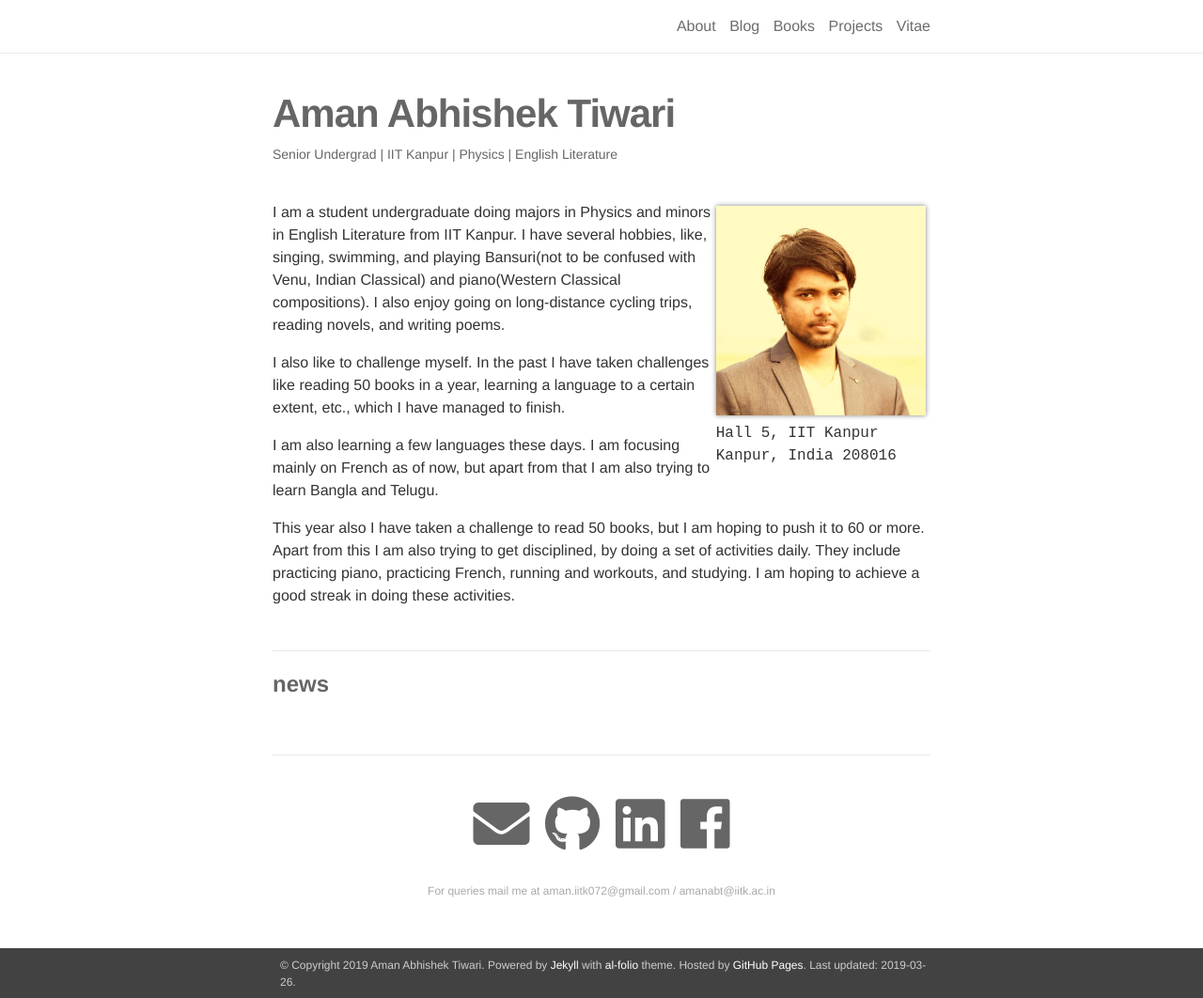
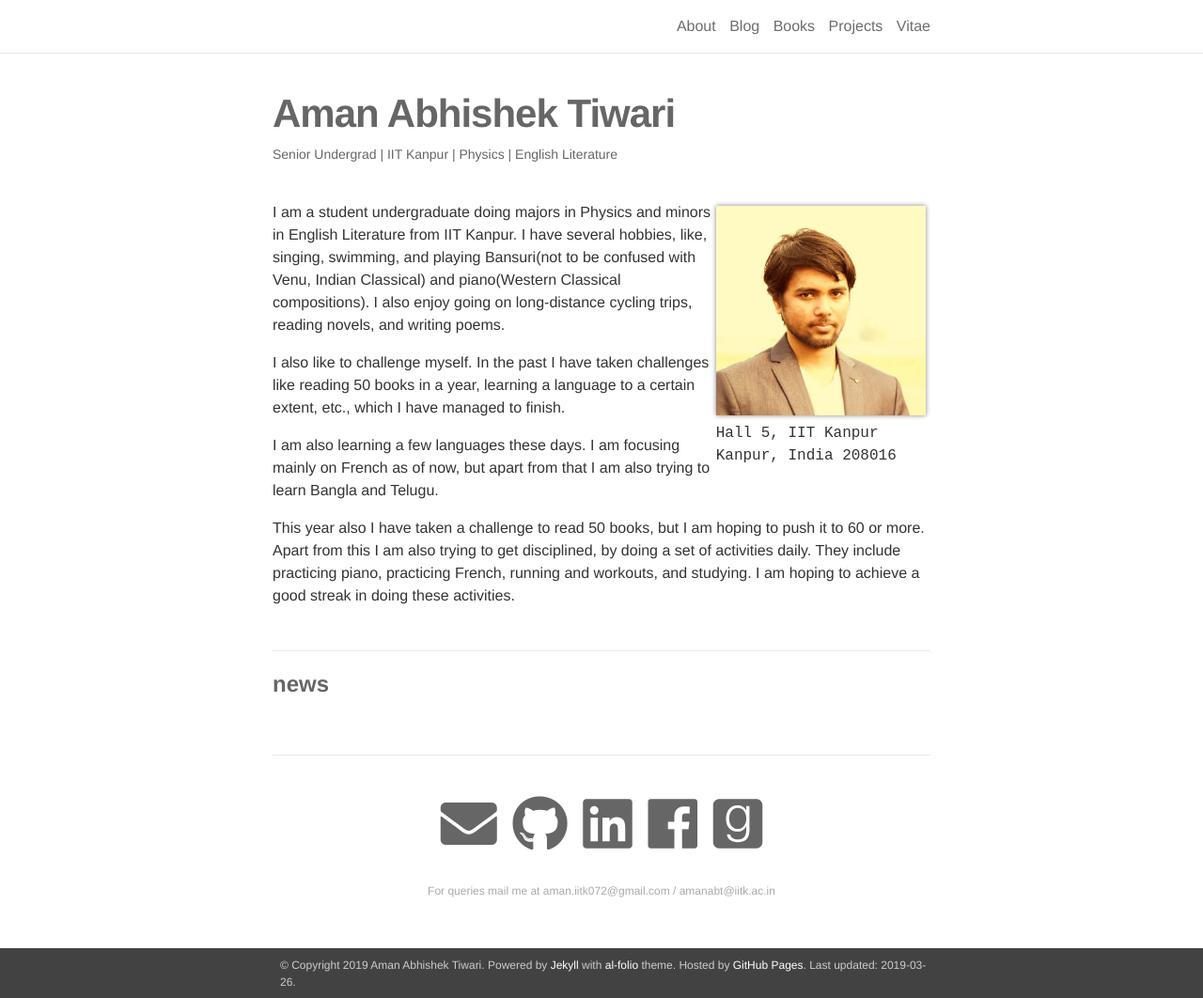
Before and after one commit to amanabt/amanabt.github.io, a Jekyll site: the page built from _pages/about.md, in a window 1280 px wide and 1062 px high. Shown: the whole window at 94% size. Built offline with Jekyll 4.4.1, drawn with Linux system fonts in a browser that asks for light colours; nearby versions of some CDN libraries.

Commit message:
goodreads social option added to the website

```diff
--- a/_config.yml
+++ b/_config.yml
@@ -23,6 +23,7 @@ orcid_id: # your ORCID ID
 medium_username: # your Medium username
 quora_username: # your Quora username
 facebook_username: aman.iitk072
+goodreads_username: 81434158-aman
 
 contact_note: >
   For queries mail me at aman.iitk072@gmail.com / amanabt@iitk.ac.in
--- a/_includes/social.html
+++ b/_includes/social.html
@@ -10,6 +10,7 @@
     {% if site.medium_username %}<a href="https://medium.com/@{{ site.medium_username }}" target="_blank" title="Medium"><i class="fab fa-medium"></i></a>{% endif %}
     {% if site.quora_username %}<a href="https://www.quora.com/profile/{{ site.quora_username }}" target="_blank" title="Quora"><i class="fab fa-quora"></i></a>{% endif %}
     {% if site.facebook_username %}<a href="https://www.facebook.com/{{ site.facebook_username }}" target="_blank" title="Facebook"><i class="fab fa-facebook"></i></a>{% endif %}
+    {% if site.goodreads_username %}<a href="https://www.goodreads.com/user/show/{{ site.goodreads_username }}" target="_blank" title="Goodreads"><i class="fab fa-goodreads"></i></a>{% endif %}
   </span>
 
   <div class="col three caption">
```
